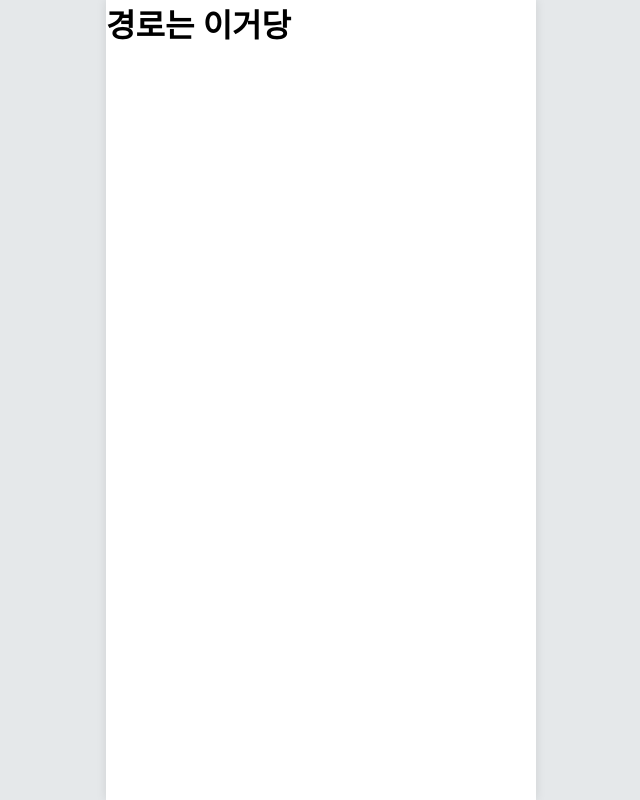
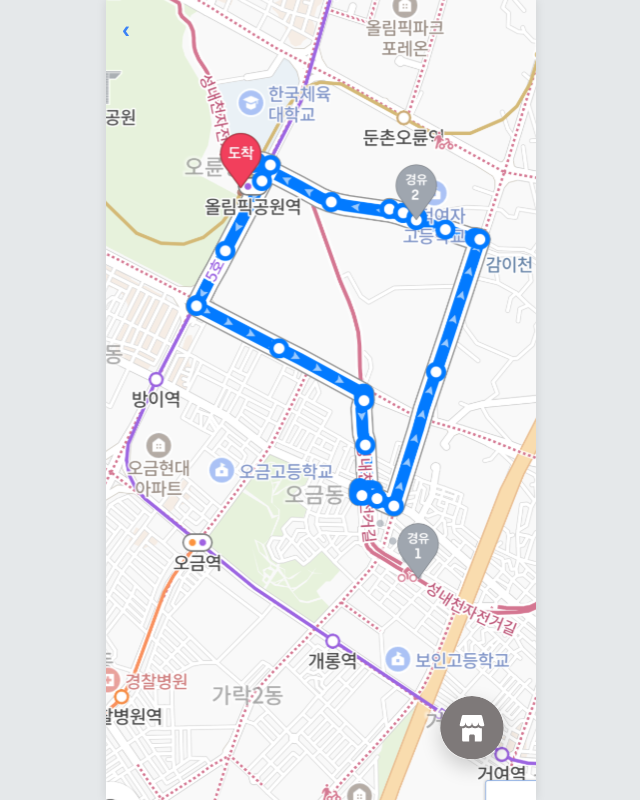
Before and after one commit to flagit-inha/FE-flagit, a React (Vite) app: page /route-view in a window 1280 px wide. Shown: the whole page, without its empty margins (319-959 px from the left). Built offline with nearby package versions, Linux system fonts and the light colour scheme.

Commit message:
style: 루트페이지 디자인 완성

```diff
--- a/src/pages/routePage/RouteViewPage.css
+++ b/src/pages/routePage/RouteViewPage.css
@@ -0,0 +1,75 @@
+/* 전체 레이아웃 */
+.routeview-screen {
+    min-height: 100svh;
+    display: flex;
+    align-items: stretch;
+    justify-content: stretch;
+    background: hsl(0, 0%, 100%);
+  }
+
+  .routeview-card {
+    width: min(100vw, 30rem);
+    height: 100svh; /* 화면 전체 채우기 */
+    background: #fff;
+    position: relative;
+    overflow: hidden;
+  }
+
+  /* 뒤로가기 */
+  .routeview-back {
+    position: absolute;
+    z-index: 10;
+    top: 1rem;
+    left: 1rem;
+    background: transparent;
+    border: 0;
+    font-size: 1.5rem;
+    font-weight: 600;
+    color: #3b82f6;
+    cursor: pointer;
+  }
+
+  /* 지도 영역 */
+  .routeview-map {
+    position: absolute;
+    inset: 0;
+    width: 100%;
+    height: 100%;
+    background: #f3f4f6;
+  }
+
+  /* 지도 프리뷰 꽉 채우기 */
+  .map-preview {
+    width: 100%;
+    height: 100%;
+    object-fit: cover; /* 여백 없이 꽉 채움 */
+    display: block;
+  }
+
+  /* 지도 SDK 붙일 div (기본 숨김) */
+  .map-canvas {
+    position: absolute;
+    inset: 0;
+    display: none;
+  }
+
+  /* 플로팅 버튼 */
+  .fab-shop {
+    position: absolute;
+    right: 2rem;
+    bottom: 2.5rem;
+    border:none;
+    padding: 0;
+    background: transparent;
+    cursor: pointer;
+  }
+
+  /* 아이콘 이미지를 동그랗게 */
+  .fab-shop img {
+    width: 4rem;
+    height: 4rem;
+    border-radius: 50%;
+    object-fit: cover;
+    box-shadow: 0 8px 20px rgba(0, 0, 0, 0.18);
+    display: block;
+  }
--- a/src/pages/routePage/RouteViewPage.jsx
+++ b/src/pages/routePage/RouteViewPage.jsx
@@ -1,11 +1,42 @@
-import React from 'react';
+import { useNavigate } from "react-router-dom";
+import "./RouteViewPage.css";
 
-function RouteViewPage() {
+export default function RouteViewPage() {
+  const nav = useNavigate();
+
+  const onShopClick = () => {
+    nav("/store-list");
+  };
+
   return (
-    <div>
-      <h1>경로는 이거당</h1>
+    <div className="routeview-screen">
+      <div className="routeview-card">
+        {/* 뒤로가기 */}
+        <button
+          className="routeview-back"
+          onClick={() => nav(-1)}
+          aria-label="뒤로가기"
+        >
+          ‹
+        </button>
+
+        {/* 지도 미리보기 */}
+        <div className="routeview-map">
+          {/* 프리뷰 이미지 */}
+          <img
+            src="/img/routemap.svg"
+            alt="route preview"
+            className="map-preview"
+          />
+          {/* 나중에 지도 SDK 붙일 div */}
+          <div className="map-canvas" id="map"></div>
+
+          {/* 플로팅 버튼 */}
+          <button className="fab-shop" onClick={onShopClick}>
+            <img src="/img/shop.svg" alt="Shop" />
+          </button>
+        </div>
+      </div>
     </div>
   );
 }
-
-export default RouteViewPage;
```
Also changed, not shown: public/img/routemap.svg (added).
